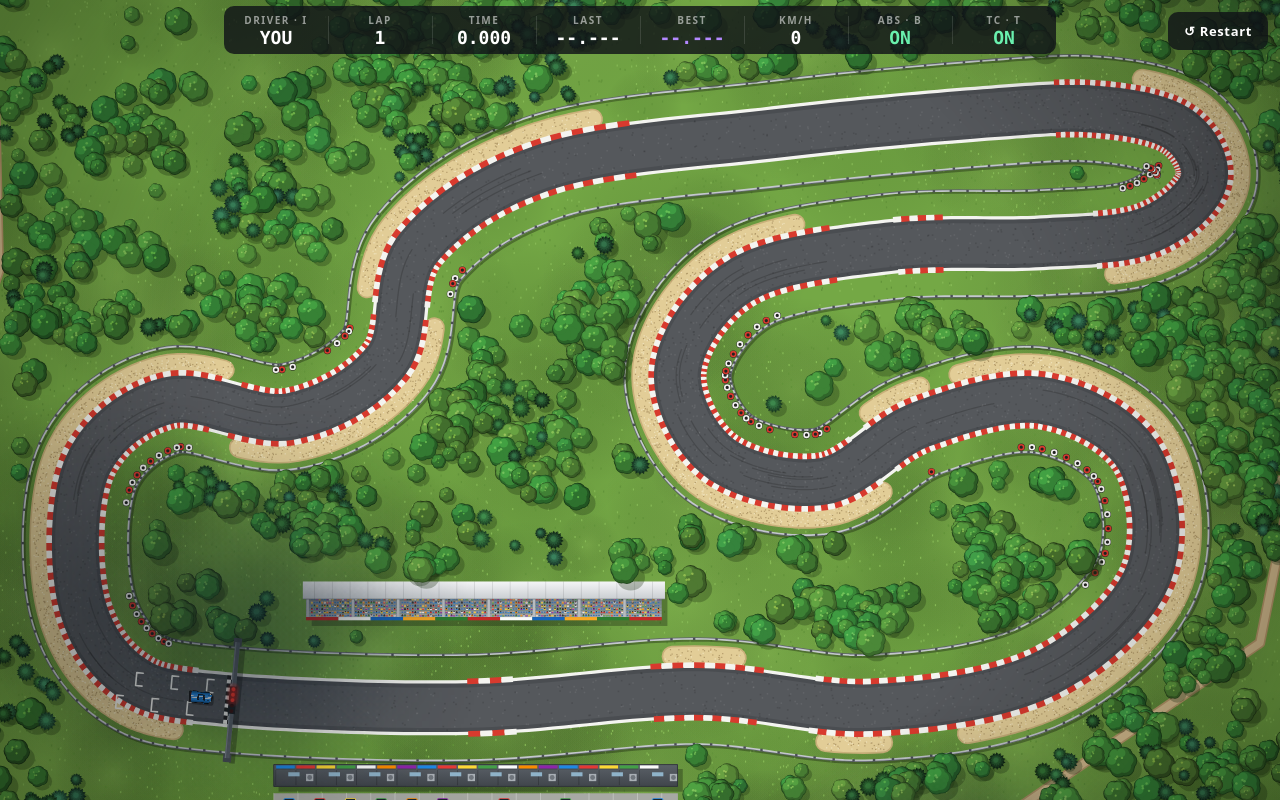
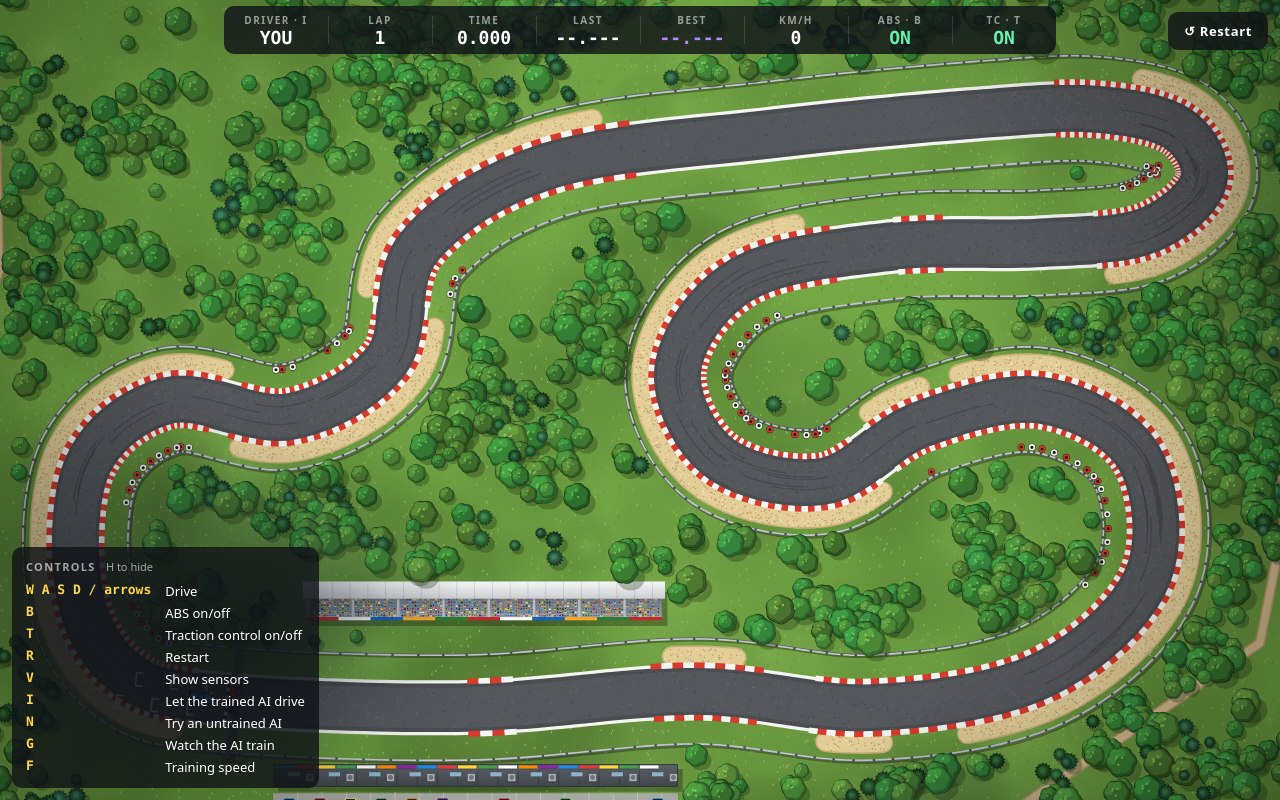
Before and after one commit to TanvirS-07/self-steer, a website with bundled scripts: page index.html in a window 1280 px wide. Built offline with nearby package versions, Linux system fonts and the light colour scheme; animation ran at ten frames a second.

Commit message:
Show a controls legend that H hides

```diff
--- a/index.html
+++ b/index.html
@@ -9,6 +9,20 @@
 <body>
   <canvas id="game"></canvas>
   <button id="restart" type="button" title="Restart (R)">↺ Restart</button>
+  <aside id="controls" aria-label="Controls">
+    <h2>Controls <span>H to hide</span></h2>
+    <dl>
+      <dt>W A S D / arrows</dt><dd>Drive</dd>
+      <dt>B</dt><dd>ABS on/off</dd>
+      <dt>T</dt><dd>Traction control on/off</dd>
+      <dt>R</dt><dd>Restart</dd>
+      <dt>V</dt><dd>Show sensors</dd>
+      <dt>I</dt><dd>Let the trained AI drive</dd>
+      <dt>N</dt><dd>Try an untrained AI</dd>
+      <dt>G</dt><dd>Watch the AI train</dd>
+      <dt>F</dt><dd>Training speed</dd>
+    </dl>
+  </aside>
   <script type="module" src="src/main.js"></script>
 </body>
 </html>
--- a/src/main.js
+++ b/src/main.js
@@ -81,6 +81,7 @@ function restart() {
 
 restart();
 
+const controlsLegend = document.getElementById('controls');
 const restartButton = document.getElementById('restart');
 restartButton.addEventListener('click', () => {
   if (training) trainer = new Trainer(track);
@@ -105,6 +106,7 @@ window.addEventListener('keydown', (e) => {
     trainingSpeed = TRAINING_SPEEDS[next];
   }
   if (e.code === 'KeyV' && !e.repeat) showSensors = !showSensors;
+  if (e.code === 'KeyH' && !e.repeat) controlsLegend.hidden = !controlsLegend.hidden;
   // I hands the car to the best trained driver, N to a random untrained one
   if (e.code === 'KeyI' && !e.repeat) {
     const best = bestDriver();
--- a/style.css
+++ b/style.css
@@ -38,3 +38,42 @@ canvas {
   outline: 2px solid #69f0ae;
   outline-offset: 2px;
 }
+
+#controls {
+  position: fixed;
+  left: 12px;
+  bottom: 12px;
+  padding: 12px 14px;
+  border-radius: 10px;
+  background: rgba(16, 20, 24, 0.82);
+  color: #fff;
+  font: 13px system-ui, sans-serif;
+}
+
+#controls h2 {
+  margin-bottom: 8px;
+  font-size: 11px;
+  font-weight: 700;
+  letter-spacing: 0.12em;
+  text-transform: uppercase;
+  color: rgba(255, 255, 255, 0.6);
+}
+
+#controls h2 span {
+  margin-left: 6px;
+  font-weight: 400;
+  letter-spacing: 0;
+  text-transform: none;
+}
+
+#controls dl {
+  display: grid;
+  grid-template-columns: auto auto;
+  gap: 4px 14px;
+}
+
+#controls dt {
+  font-family: ui-monospace, Menlo, Consolas, monospace;
+  font-weight: 600;
+  color: #ffd54f;
+}
```
